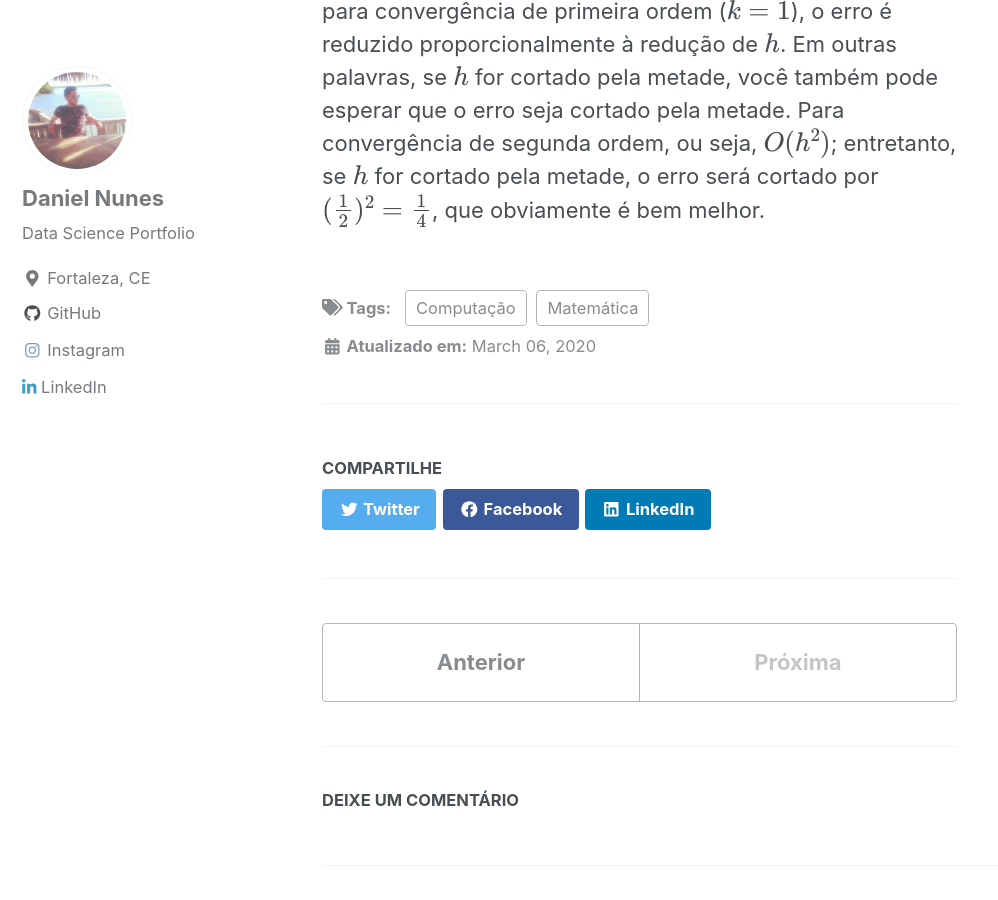
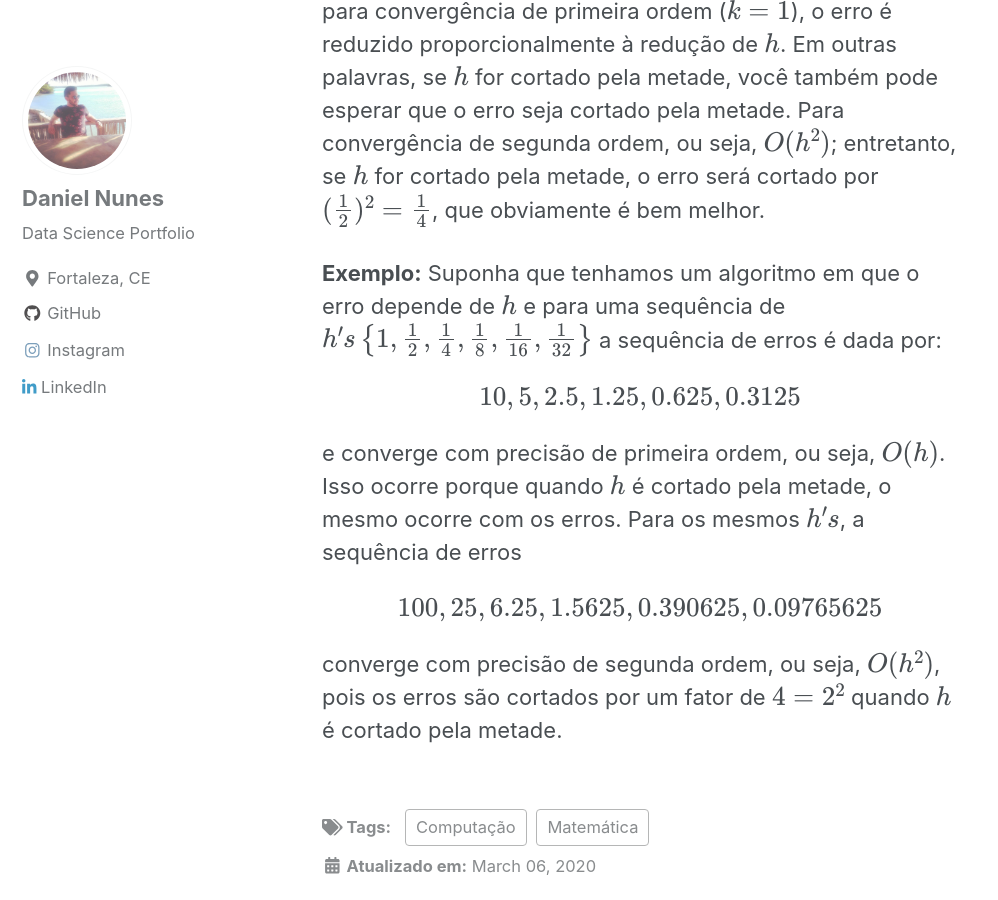
Before and after one commit to danielmnunes/danielmnunes.github.io, a Jekyll site: the page built from _posts/2020-03-06-derivada-numerica-parte1.md, in a window 1280 px wide and 900 px high, scrolled down 3238 px. Shown: the whole window, without its empty margins (0-998 px from the left). Built offline with Jekyll 4.4.1, drawn with Linux system fonts in a browser that asks for light colours; cached includes are drawn as plain includes; nearby versions of some CDN libraries; formulas are drawn with MathJax 3; comment, search, counter and statistics services are not loaded.

Commit message:
Update 2020-03-06-derivada-numerica-parte1.md

```diff
--- a/_posts/2020-03-06-derivada-numerica-parte1.md
+++ b/_posts/2020-03-06-derivada-numerica-parte1.md
@@ -67,3 +67,17 @@ $$
 
 Isto é interpretado como "O erro está na ordem de $$h^{k}$$.
 para convergência de primeira ordem ($$k = 1$$), o erro é reduzido proporcionalmente à redução de $$h$$. Em outras palavras, se $$h$$ for cortado pela metade, você também pode esperar que o erro seja cortado pela metade. Para convergência de segunda ordem, ou seja, $$O(h^{2})$$; entretanto, se $$h$$ for cortado pela metade, o erro será cortado por $$ (\frac{1}{2})^{2} = \frac{1}{4} $$, que obviamente é bem melhor.
+
+**Exemplo:** Suponha que tenhamos um algoritmo em que o erro depende de $$h$$ e para uma sequência de $$h's \left \{ 1, \frac{1}{2}, \frac{1}{4}, \frac{1}{8}, \frac{1}{16}, \frac{1}{32} \right \}$$ a sequência de erros é dada por:
+
+$$
+10, 5, 2.5, 1.25, 0.625, 0.3125
+$$
+
+e converge com precisão de primeira ordem, ou seja, $$O(h)$$. Isso ocorre porque quando $$h$$ é cortado pela metade, o mesmo ocorre com os erros. Para os mesmos $$h's$$, a sequência de erros
+
+$$
+100, 25, 6.25, 1.5625, 0.390625, 0.09765625
+$$
+
+converge com precisão de segunda ordem, ou seja, $$O(h^{2})$$, pois os erros são cortados por um fator de $$4 = 2^{2}$$ quando $$h$$ é cortado pela metade.
```
